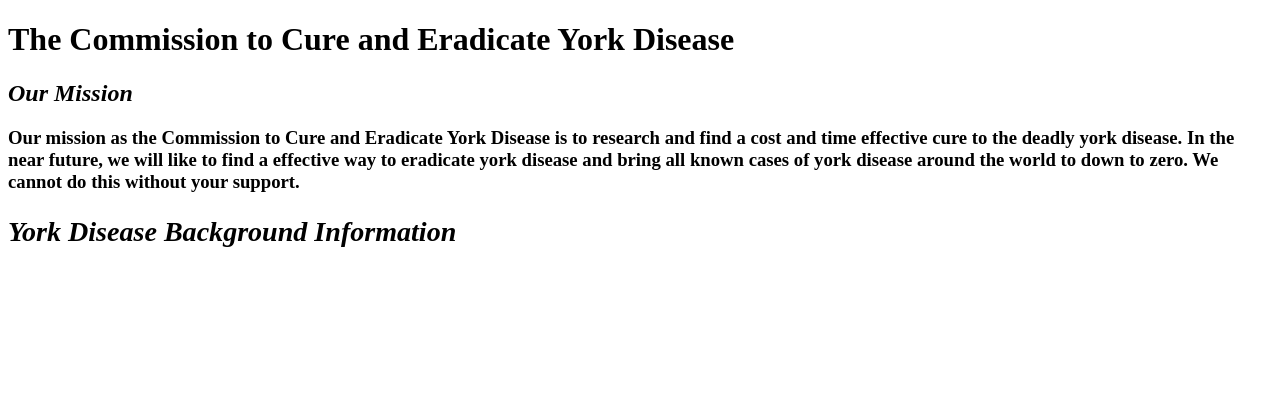
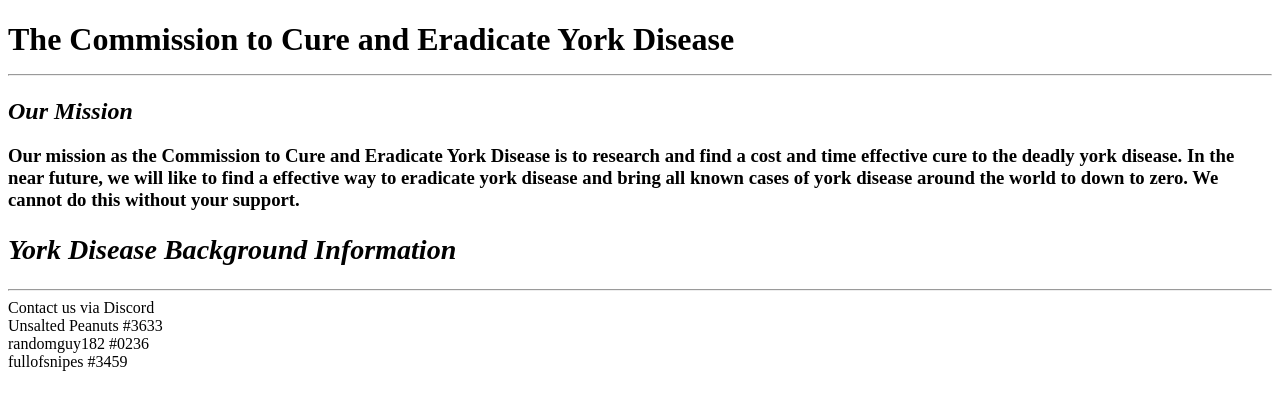
Before and after one commit to UnsaltedPeanuts/cceyd, a plain HTML site: page york.html in a window 1280 px wide. Drawn offline with Linux system fonts and the light colour scheme.

Commit message:
Update york.html

```diff
--- a/york.html
+++ b/york.html
@@ -7,7 +7,7 @@
 </head>
 <body>
   <header>
-     <h1>The Commission to Cure and Eradicate York Disease</h1>
+     <h1>The Commission to Cure and Eradicate York Disease<hr></h1>
   </header>
   <nav>
     <h2><em>Our Mission</em></h2>
@@ -18,5 +18,8 @@
         <h2><em>York Disease Background Information</em><h2>
       </article>
   </main>
+  <footer>
+    <hr>Contact us via Discord<br>Unsalted Peanuts #3633<br>randomguy182 #0236<br>fullofsnipes #3459
+  </footer>
 </body>
 </html>
```
